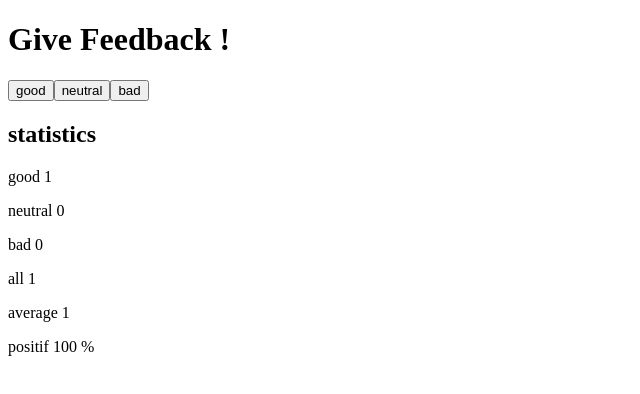
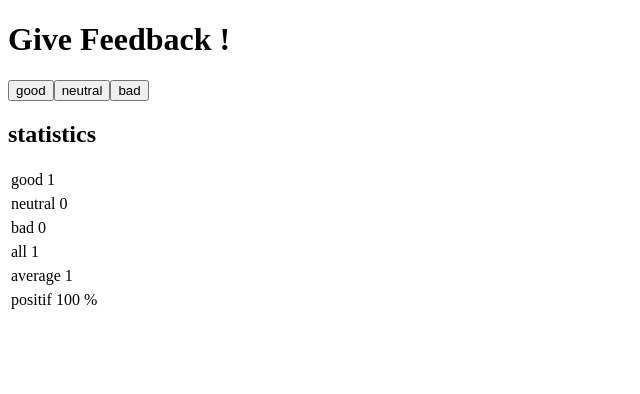
Before and after one commit to GuillemotClement/fullstack_helsinki-2026, a React (Vite) app in the folder part1/unicafe/: page / in a window 1280 px wide. Both pictures are taken after a click on the button "good". Shown: the top 394 px of the page, without its empty margins (0-640 px from the left). Built offline with nearby package versions, Linux system fonts and the light colour scheme.

Commit message:
feat: unicafe - part6

```diff
--- a/part1/unicafe/src/App.jsx
+++ b/part1/unicafe/src/App.jsx
@@ -28,10 +28,16 @@ const Button = ({ text, onClick }) => {
 };
 
 const StatisticsLine = ({ text, value }) => {
+	const arrondi = Math.round(value * 100) / 100;
 	return (
-		<p>
-			{text} {value}
-		</p>
+		<table>
+			<tbody>
+				<tr>
+					<td>{text}</td>
+					<td>{text === "positif" ? `${arrondi} %` : arrondi}</td>
+				</tr>
+			</tbody>
+		</table>
 	);
 };
 
@@ -55,7 +61,7 @@ const App = () => {
 
 	const average = total === 0 ? 0 : (good - bad) / total;
 
-	const positif = total === 0 ? 0 : `${(good / total) * 100} %`;
+	const positif = total === 0 ? 0 : (good / total) * 100;
 
 	const stats = {
 		total,
```
